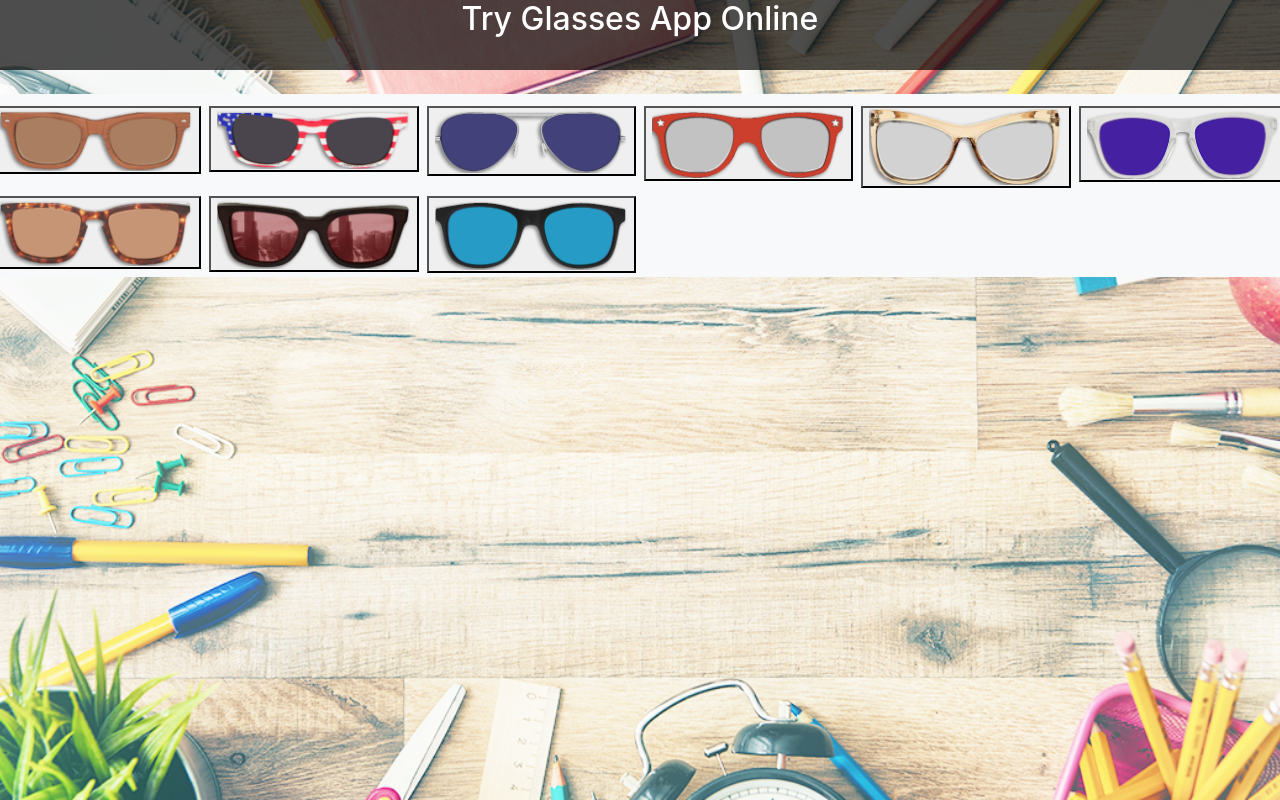
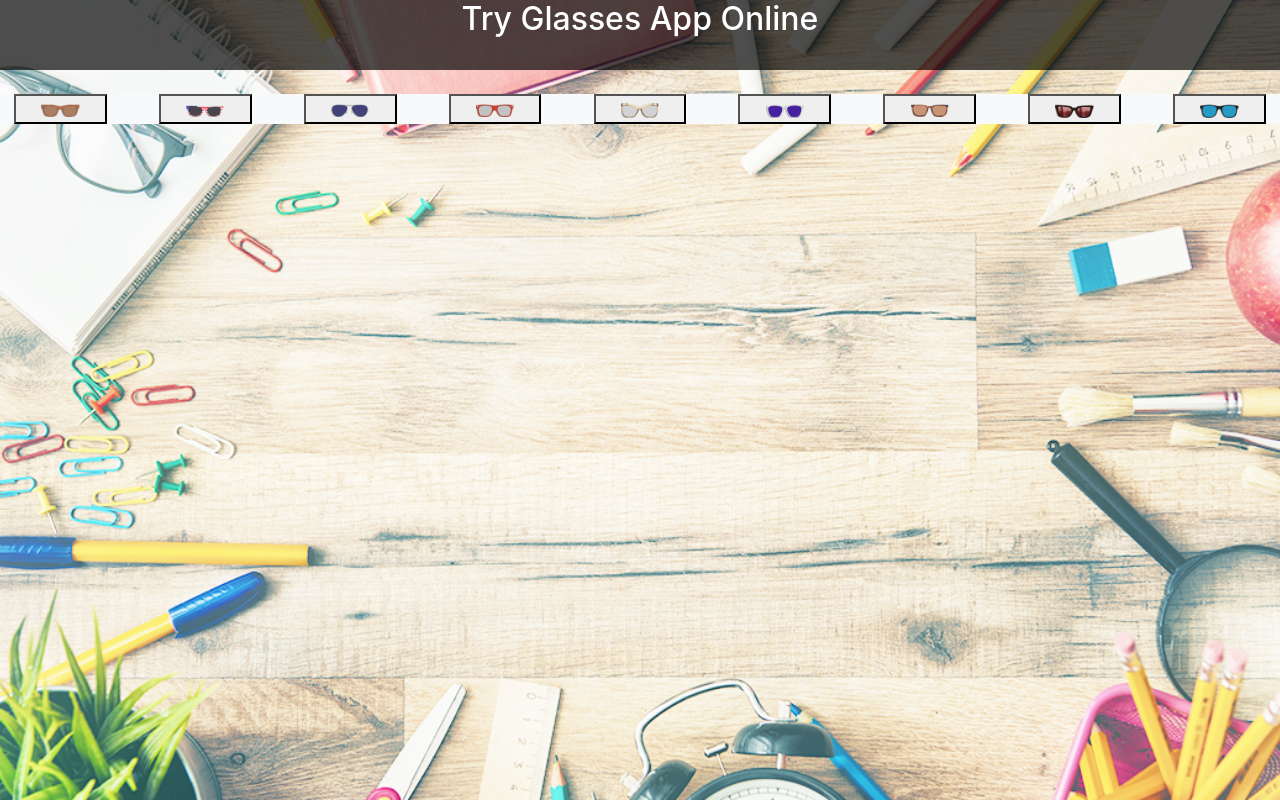
Before and after one commit to duyminh94/BC32_React_BT2, a React (Create React App) app: page / in a window 1280 px wide. Built offline with nearby package versions, Linux system fonts and the light colour scheme; the HTML template or start-up script is replaced by a standard one.

Commit message:
uploadsouce

```diff
--- a/src/1_Companent/Glasses.jsx
+++ b/src/1_Companent/Glasses.jsx
@@ -7,7 +7,7 @@ export const Glasses = ({ product }) => {
         <div className="container">
             <div className='row mt-5'>
                 <div className="col-sm-6 d-flex justify-content-center">
-                    <div className="card card-1 justify-content-center w-50">
+                    <div className="card justify-content-center w-50">
                         <img className="card-img-top" src='./glassesImage/model.jpg' alt="Model" />
                         <img className="card-glasses img-fluid w-50" src="./glassesImage/v1.png" alt="" />
                         <div className="card-body vg-glasses">
--- a/src/1_Companent/GlassesList.jsx
+++ b/src/1_Companent/GlassesList.jsx
@@ -1,19 +1,21 @@
 
 export const GlassesList = ({ products, onSelect }) => {
 
-  return (
-    <div className='mt-4 bg-light'>
-                <div className='row mt-2'>
+    return (
+        <div className="container">
+            <div className='mt-4 bg-light'>
+                <div className='row'>
                     {products.map((product => {
                         return (
-                            <div key={product.id} className="col-sm-2 p-1">
+                            <div key={product.id} className=" mx-auto col-1 px-2">
                                 <button onClick={() => onSelect(product)}>
-                                    <img className='img-fluid' src={product.url} alt="#" />
+                                    <img className='img-fluid w-50' src={product.url} alt="#" />
                                 </button>
                             </div>
                         )
                     }))}
                 </div>
             </div>
-  )
+        </div>
+    )
 }
--- a/src/App.css
+++ /dev/null
@@ -1,38 +0,0 @@
-.App {
-  text-align: center;
-}
-
-.App-logo {
-  height: 40vmin;
-  pointer-events: none;
-}
-
-@media (prefers-reduced-motion: no-preference) {
-  .App-logo {
-    animation: App-logo-spin infinite 20s linear;
-  }
-}
-
-.App-header {
-  background-color: #282c34;
-  min-height: 100vh;
-  display: flex;
-  flex-direction: column;
-  align-items: center;
-  justify-content: center;
-  font-size: calc(10px + 2vmin);
-  color: white;
-}
-
-.App-link {
-  color: #61dafb;
-}
-
-@keyframes App-logo-spin {
-  from {
-    transform: rotate(0deg);
-  }
-  to {
-    transform: rotate(360deg);
-  }
-}
--- a/src/App.js
+++ b/src/App.js
@@ -1,6 +1,6 @@
 
 import Home from "./1_Companent/Home";
-import "./App.css";
+
 
 function App() {
   return <div className="App">
```
